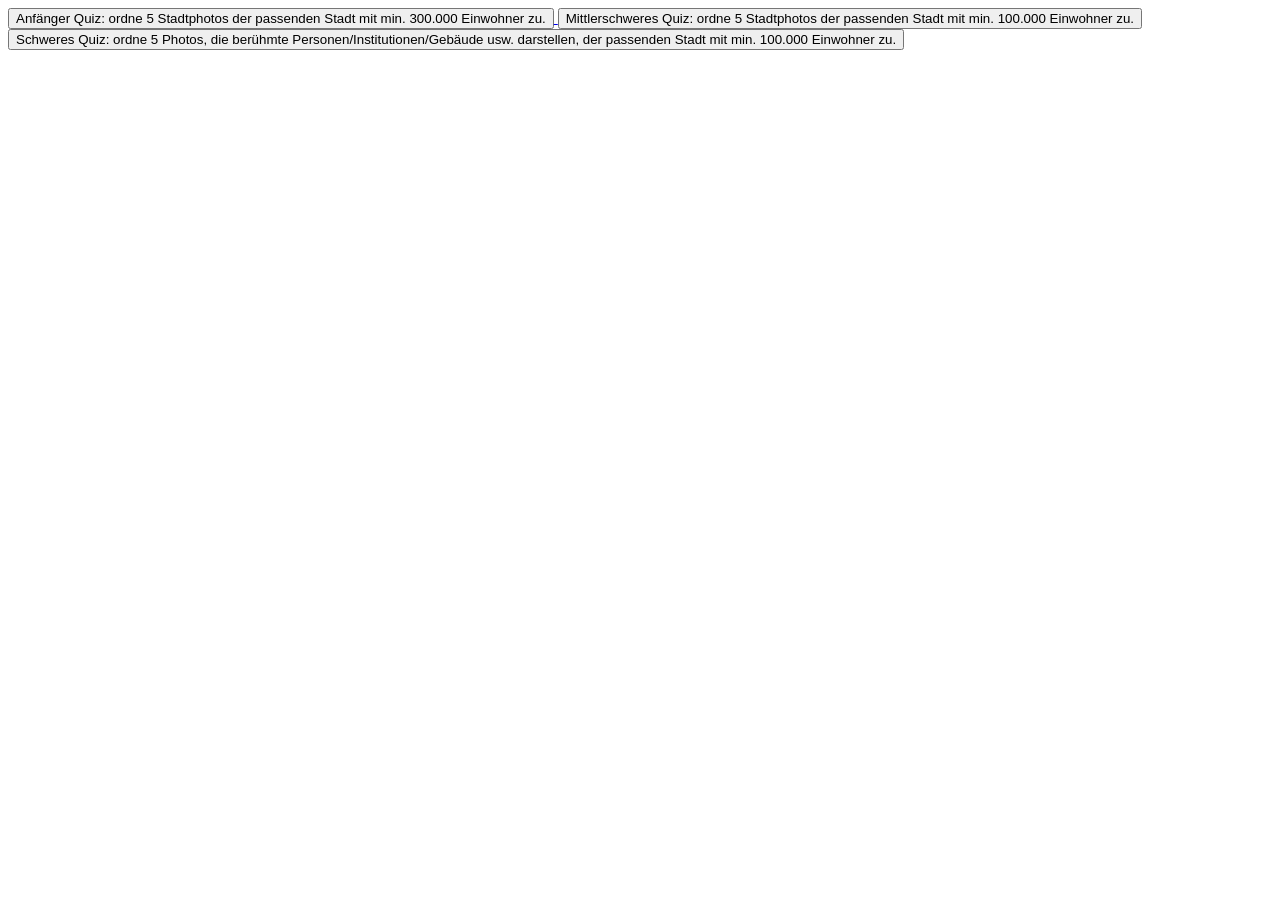
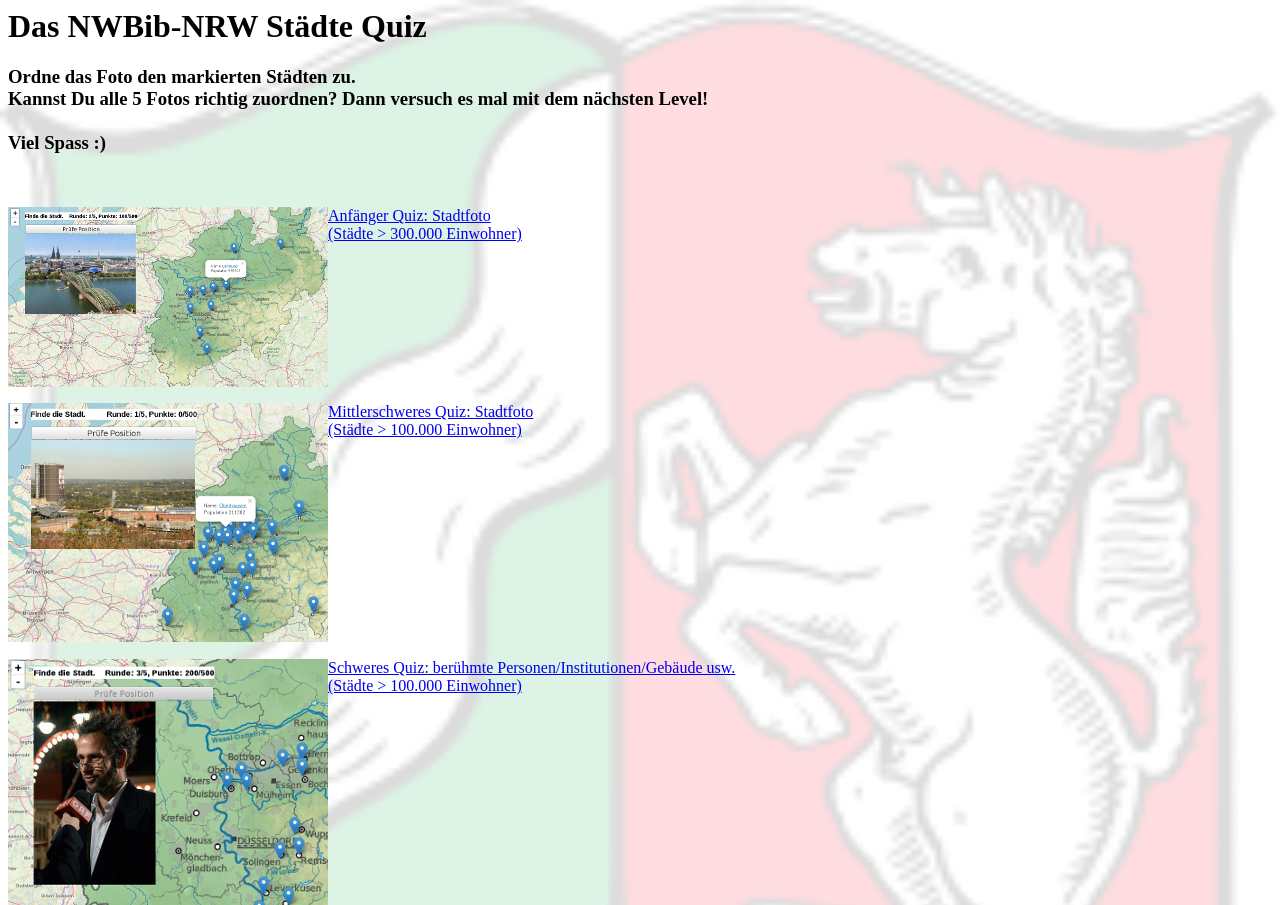
Before and after one commit to dr0i/nwbib-quiz, a plain HTML site: page map.html in a window 1280 px wide. Before the commit the page ends 800 px from the top, so only its background shows below. Drawn offline with Linux system fonts and the light colour scheme.

Commit message:
Improve design of start page
- add images

```diff
--- a/map.html
+++ b/map.html
@@ -8,23 +8,44 @@
   <style>
     #map{ height: 100% }
     h2 {background-color:#ffffff;}
+		body {
+	  background: url(images/208px-Coat_of_arms_of_North_Rhine-Westfalia.svg.hell.png) no-repeat fixed;
+  -webkit-background-size: cover;
+  -moz-background-size: cover;
+  -o-background-size: cover;
+  background-size: cover;
+}
   </style>
 </head>
-<body>
+<body background="images/208px-Coat_of_arms_of_North_Rhine-Westfalia.svg.hell.png">
+<h1>Das NWBib-NRW Städte Quiz </h1>
+<h3>
+Ordne das Foto den markierten Städten zu.</br>
+Kannst Du alle 5 Fotos richtig zuordnen? Dann versuch es mal mit dem nächsten Level!</br>
+</br>
+Viel Spass :)
+</h3>
+</br>
+<p style="clear:left;height: 180px;">
   <a href='./quiz_01.html'>
-        <button class="GFG">
-Anfänger Quiz: ordne 5 Stadtphotos der passenden Stadt mit min. 300.000 Einwohner zu.
-        </button>
+		<img src="./images/Köln_NwbiQuiz-leicht_thumb.png" style="float:left;">
+Anfänger Quiz: Stadtfoto</br>
+(Städte > 300.000 Einwohner)
   </a>
+</p>
+<p style="clear:left;height: 240px">
 	<a href='./quiz_1.html'>
-        <button class="GFG">
-Mittlerschweres Quiz: ordne 5 Stadtphotos der passenden Stadt mit min. 100.000 Einwohner zu.
-        </button>
+		<img src="./images/Gasometer_NwbiQuiz_thumb.png" style="float:left;">
+Mittlerschweres Quiz: Stadtfoto</br>
+(Städte > 100.000 Einwohner)
 	</a>
+</p>
+<p style="clear:left">
 	<a href='./quiz_2.html'>
-        <button class="GFG">
-Schweres Quiz: ordne 5 Photos, die berühmte Personen/Institutionen/Gebäude usw. darstellen, der passenden Stadt mit min. 100.000 Einwohner zu.
-        </button>
+		<img src="./images/Schlingensief_NwbiQuiz_thumb.png" style="float:left;">
+Schweres Quiz: berühmte Personen/Institutionen/Gebäude usw.</br>
+(Städte > 100.000 Einwohner)
    </a>
+</p>
 </body>
 </html>
```
Also changed, not shown: images/1043px-North_Rhine-Westphalia_topographic_map_01V.svg.png (added), images/208px-Coat_of_arms_of_North_Rhine-Westfalia.svg.hell.png (added), images/Gasometer_NwbiQuiz.png (added), images/Gasometer_NwbiQuiz_thumb.png (added), images/Köln_NwbiQuiz-leicht_thumb.png (added), images/Schlingensief_NwbiQuiz_thumb.png (added), images/export.png (added), images/nrw_cut_trans.png (added). Lines whose indentation alone changed are shown as unchanged.
